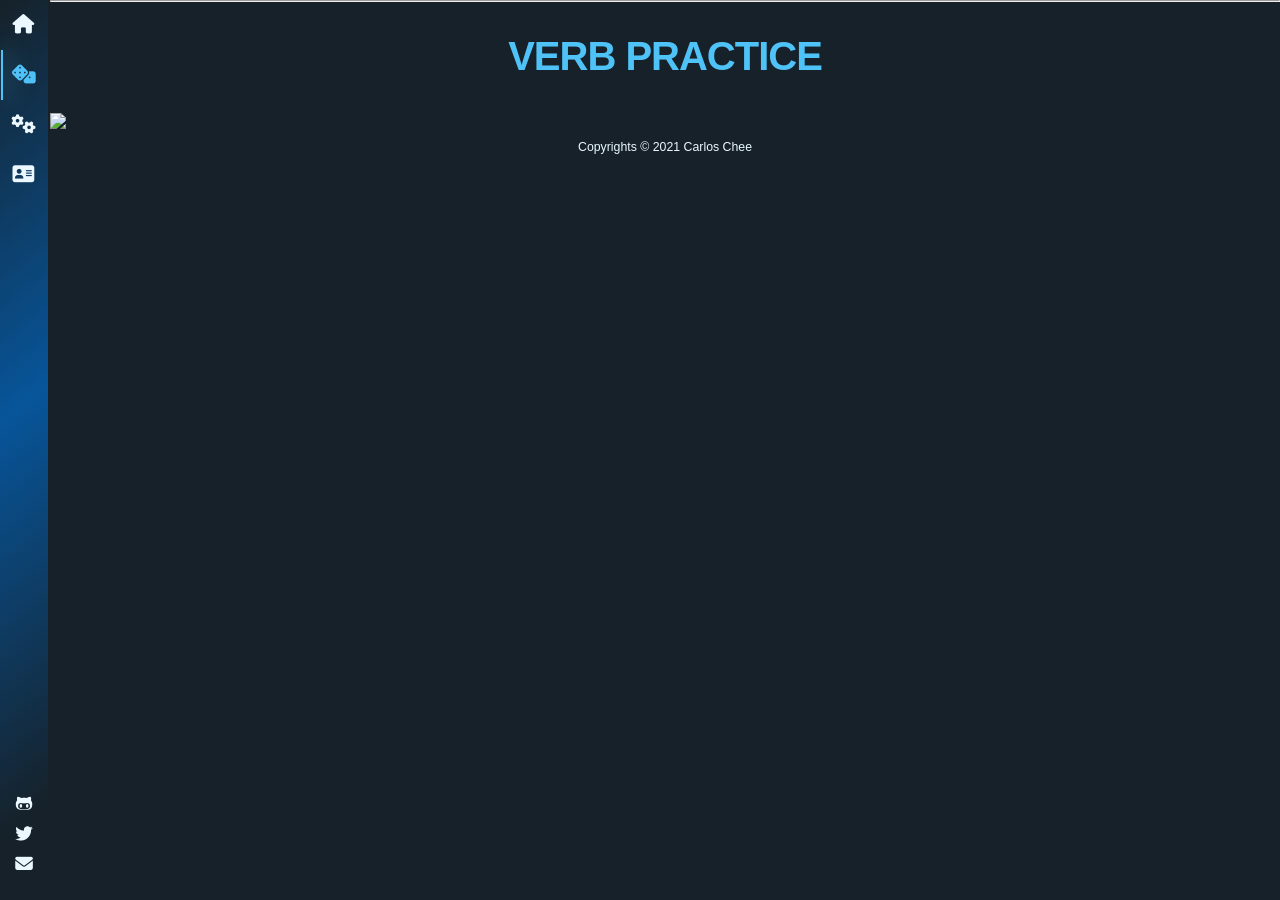
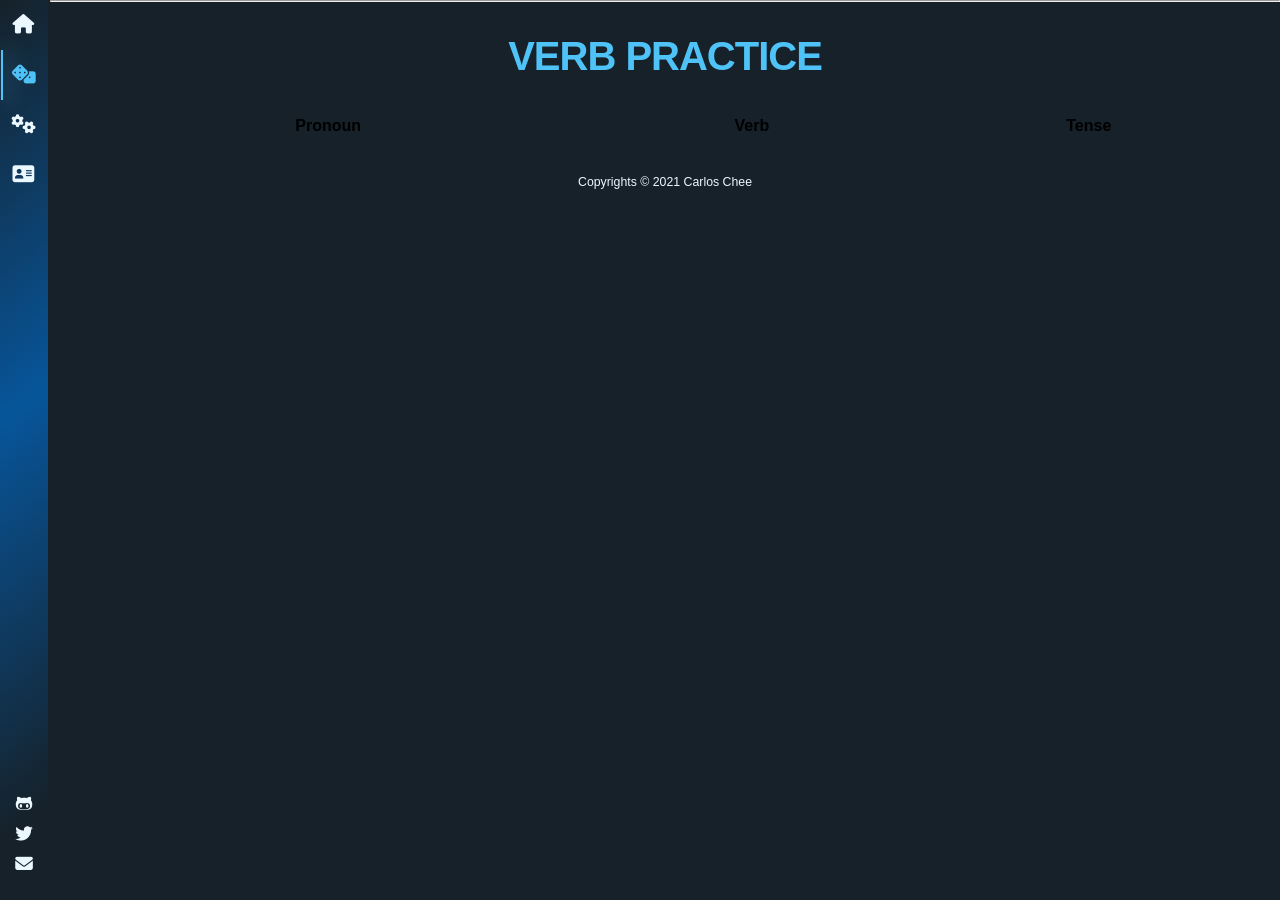
Before and after one commit to camachevaz/ESL, a Jekyll site: the page built from pages/verbs.html, in a window 1280 px wide. Built offline with Jekyll 4.4.1, drawn with Linux system fonts in a browser that asks for light colours; nearby versions of some CDN libraries; some web fonts are replaced.

Commit message:
Update verbs.html

```diff
--- a/pages/verbs.html
+++ b/pages/verbs.html
@@ -5,5 +5,36 @@ permalink: /verbs/
 category: category-1
 ---
 <hr>
-<h1>Verb practice</h2>
-<div class="icon"><img src="assets/img/project-1.png"></div>
+<h1>Verb practice</h1>
+
+<table>
+    <thead>
+        <tr>
+            <th>Pronoun</th>
+            <th>Verb</th>
+            <th>Tense</th>
+        </tr>
+    </thead>
+    <tfoot>
+        <tr>
+            <td colspan="3">&nbsp;</td>
+        </tr>
+    </tfoot>
+    <tbody>
+        <tr>
+            <td id="pronoun"></td>
+            <td id="verb"></td>
+            <td id="tense"></td>
+        </tr>
+    </tbody>
+</table>
+
+<script>
+    function getPractice(){
+        const songs = ["song1", "song2", "song3", "song4", "song5", "song6"];
+        function findSong() {
+            document.getElementById("randomSong").setAttribute("value", songs[randomIndex]);
+            let randomIndex = Math.floor(Math.random() * songs.length);
+        }
+    }
+</script>
```
